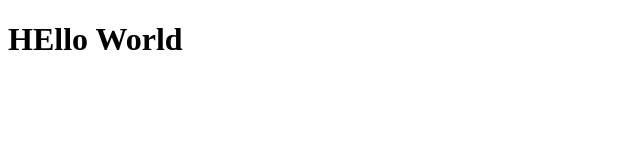
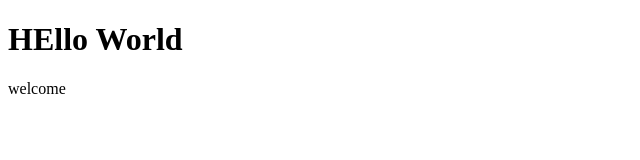
Before and after one commit to muzammil12/test, a plain HTML site: page hello.html in a window 1280 px wide. Shown: the full height of the page, 0-640 px from the left. Drawn offline with Linux system fonts and the light colour scheme.

Commit message:
changes made to hello.html

```diff
--- a/hello.html
+++ b/hello.html
@@ -7,6 +7,7 @@
 <body>
 	<div>
 		<h1>HEllo World</h1>
+		<p>welcome</p>
 	</div>
 </body>
 </html>
```
